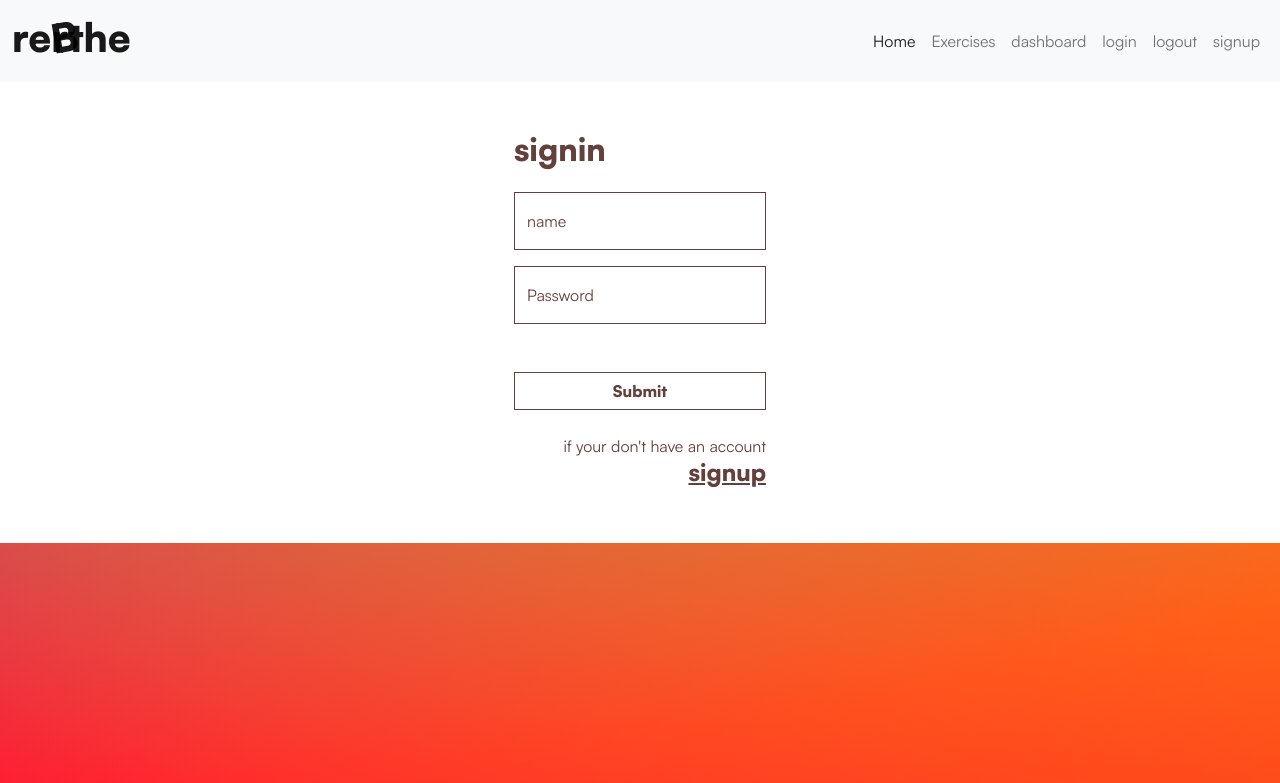
After one commit to antoniodegou/mod3_rebrthe_mongo, a Flask app: page /login in a window 1280 px wide. The commit adds this page. Shown: the top 783 px of the page. Run offline with Flask 3, Linux system fonts and the light colour scheme; some libraries are stand-ins or nearby versions.

Commit message:
added signin functionality

```diff
--- a/app.py
+++ b/app.py
@@ -46,9 +46,33 @@ def register():
         # put the new user into 'session' cookie
         session["user"] = request.form.get("username").lower()
         flash("Registration Successful!")
+        return render_template("home.html")
     return render_template("register.html")
 
+@app.route("/login", methods=["GET", "POST"])
+def login():
+    if request.method == "POST":
+        # check if username exists in db
+        existing_user = mongo.db.users.find_one(
+            {"username": request.form.get("username").lower()})
 
+        if existing_user:
+            # ensure hashed password matches user input
+            if check_password_hash(
+                existing_user["password"], request.form.get("password")):
+                    session["user"] = request.form.get("username").lower()
+                    flash("Welcome, {}".format(request.form.get("username")))
+            else:
+                # invalid password match
+                flash("Incorrect Username and/or Password")
+                return redirect(url_for("login"))
+
+        else:
+            # username doesn't exist
+            flash("Incorrect Username and/or Password")
+            return redirect(url_for("login"))
+
+    return render_template("login.html")
 
 
 if __name__ == "__main__":
--- a/templates/base.html
+++ b/templates/base.html
@@ -31,7 +31,7 @@
                     <a class="nav-link" href="#">dashboard</a>
                   </li>
                   <li class="nav-item">
-                    <a class="nav-link" href="#">login</a>
+                    <a class="nav-link" href="{{ url_for('login') }}">login</a>
                   </li>
                   <li class="nav-item">
                     <a class="nav-link" href="#">logout</a>
--- /dev/null
+++ b/templates/login.html
@@ -0,0 +1,27 @@
+{% extends "base.html" %}
+
+{% block content %}
+<form id="formcont" class="form-container p-4"  method="POST" action="{{ url_for('login') }}" >
+    <div id="signin-form" class=" my-card  p-4 m-auto rounded-2  ">
+       <h2 class="pb-3">signin</h2>
+       <form action="">
+         <div class="form-floating mb-3">
+            <input type="name" class="form-control" id="username" name="username" placeholder="username">
+            <label for="username">name</label>
+         </div>
+          <div class="form-floating  mb-5">
+             <input type="password" class="form-control" id="Password" name="password" placeholder="Password">
+             <label for="Password">Password</label>
+          </div>
+          <button type="submit" class="btn btn-outline-dark rounded-0 mb-2">Submit</button>
+       </form>
+       <div class="mt-3">
+          <p class="text-end mb-0">if your don't have an account</p>
+          <a id="signup-button" href="" class="text-end">
+             <h4>signup</h4>
+          </a>
+       </div>
+    </div>
+</form>
+
+{% endblock %}
```
Also changed, not shown: 1 other file.
